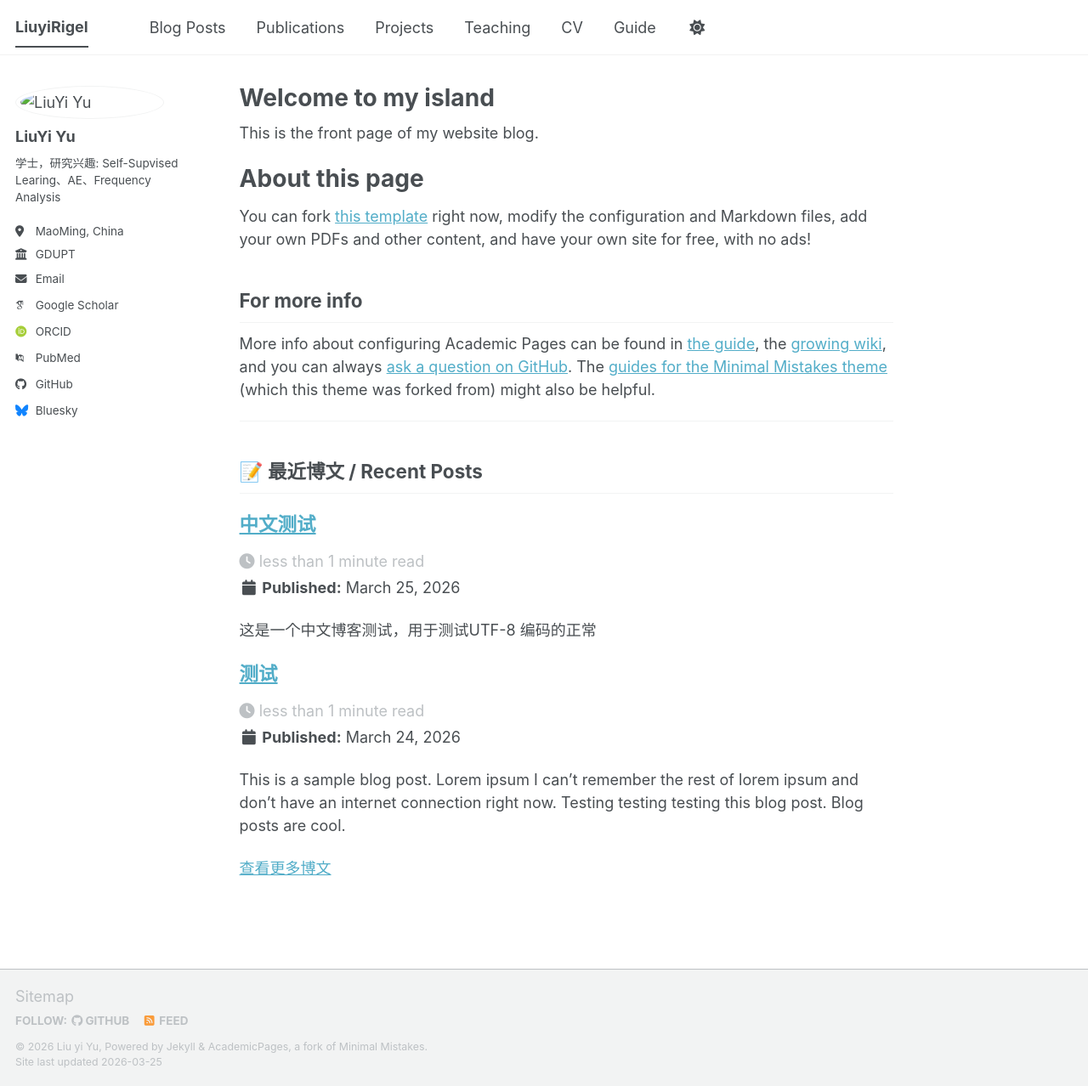
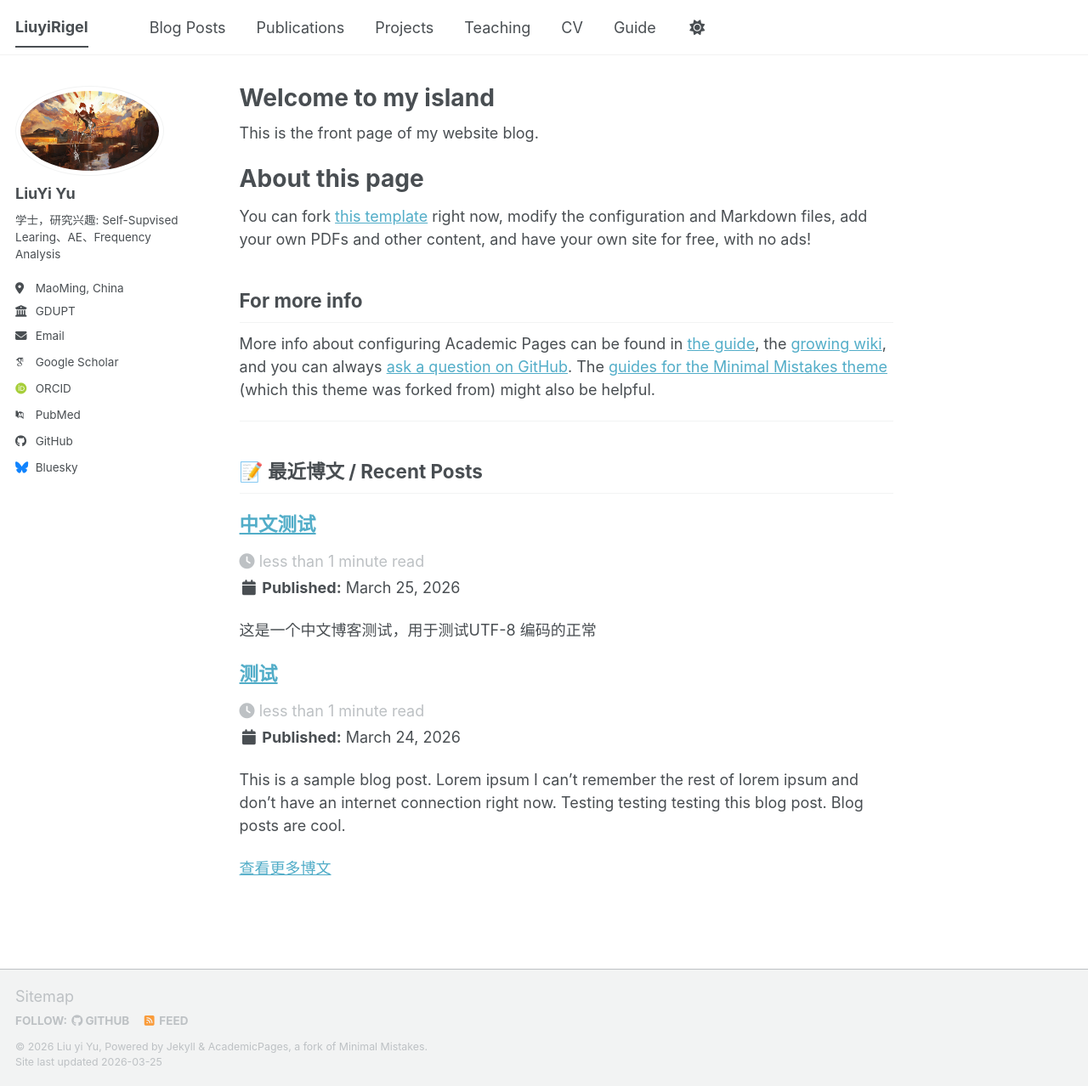
Before and after one commit to LiuyiRigel/LiuyiRigel.github.io, a Jekyll site: the page built from _pages/about.md, in a window 1280 px wide and 1278 px high. Shown: the whole window at 85% size. Built offline with Jekyll 4.4.1, drawn with Linux system fonts in a browser that asks for light colours; some web fonts are replaced; a script bundle is joined from its source files by our own code; library files that are not in the unit come from our copies.

Commit message:
modified:   _config.yml

```diff
--- a/_config.yml
+++ b/_config.yml
@@ -23,7 +23,7 @@ repository               : "liuyirigel/liuyirigel.github.io"
 #               Additional customization can be done by editing /_includes/author-profile.html
 author:
   # Biographic information
-  avatar           : "LiuyiRigel.github.io/images/conquest_of_revachol_flat_contrast.jpg"
+  avatar           : "conquest_of_revachol_flat_contrast.jpg"
   name             : " LiuYi Yu"
   pronouns         : ""
   bio              : "学士，研究兴趣: Self-Supvised Learing、AE、Frequency Analysis"
```
